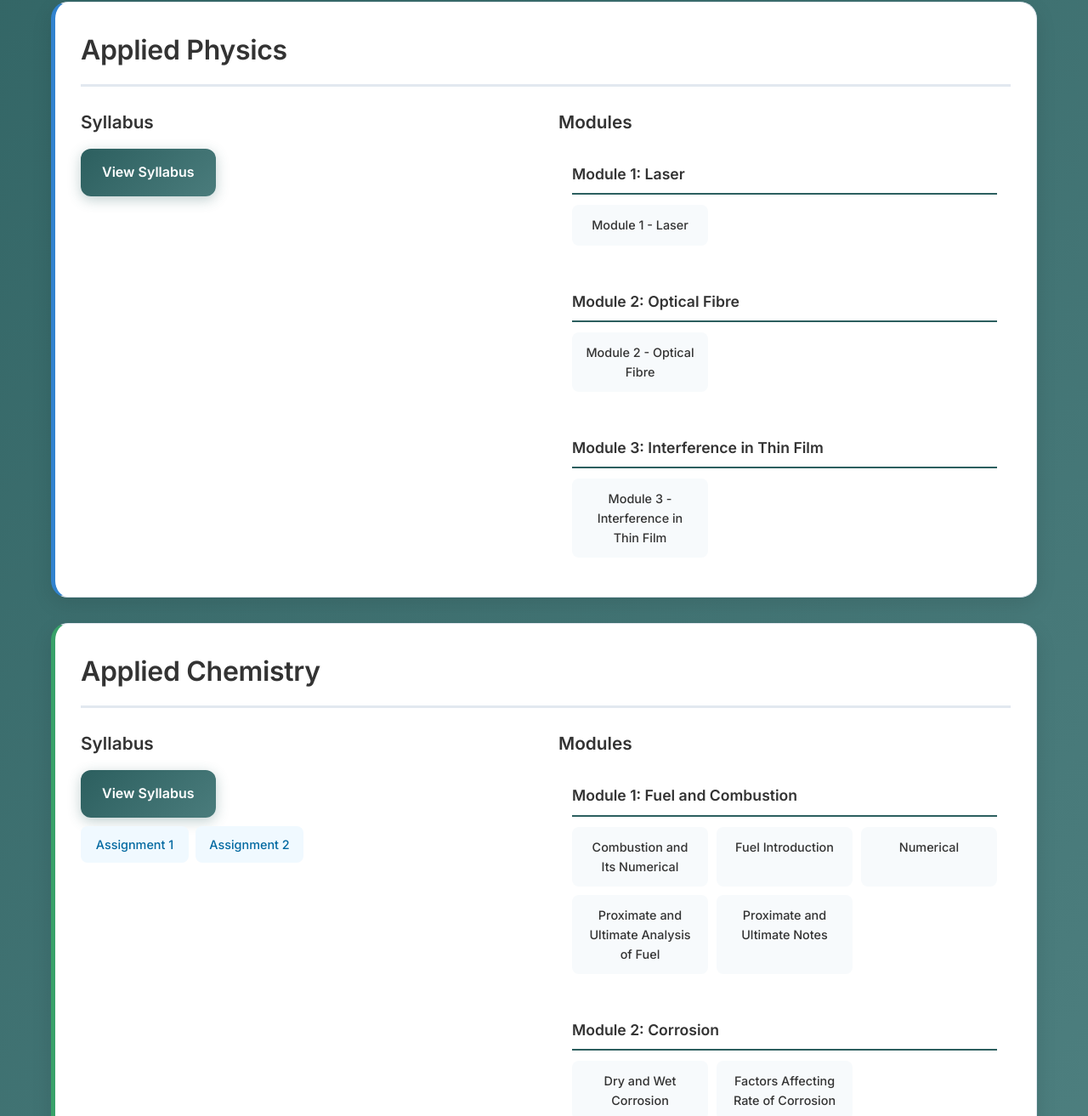
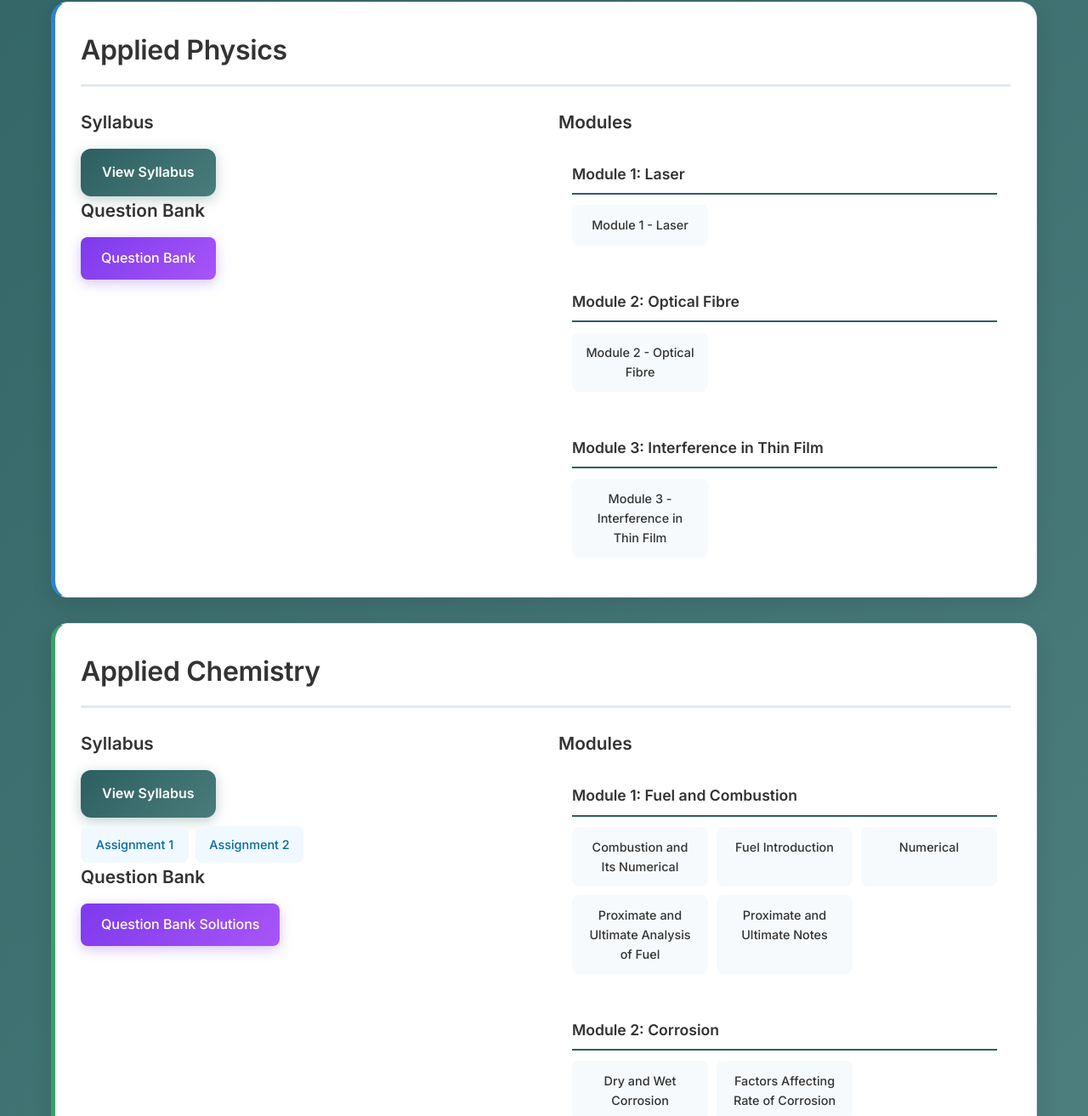
Before and after one commit to Panther1507/Apsit-website, a plain HTML site: page index.html in a window 1280 px wide. Shown: the part 840-2153 px from the top of the page at 85% size. Drawn offline with Linux system fonts and the light colour scheme.

Commit message:
Update index.html

```diff
--- a/index.html
+++ b/index.html
@@ -76,6 +76,10 @@
                     <div class="syllabus-section">
                         <h3 class="section-title">Syllabus</h3>
                         <a href="#" class="syllabus-link">View Syllabus</a>
+                                                <h3 class="section-title">Question Bank</h3>
+                        <div class="question-bank-container">
+                            <a href="https://drive.google.com/file/d/1L7sL8gPtwhUAuI58OLcuIo_8Sx2tkZle/preview" class="question-bank-link">Question Bank</a>
+                        </div>
                     </div>
                     <div class="notes-section">
                         <h3 class="section-title">Modules</h3>
@@ -115,6 +119,10 @@
                         <div class="assignments-grid">
                             <a href="https://drive.google.com/file/d/1SZw_fZRa8MpEUxucKeZP7wvGU-4REG5t/preview" class="assignment-link">Assignment 1</a>
                             <a href="https://drive.google.com/file/d/1ia9nwubPzHdNxsGkB0qLFPaS-Skhsi4b/preview" class="assignment-link">Assignment 2</a>
+                        </div>
+                        <h3 class="section-title">Question Bank</h3>
+                        <div class="question-bank-container">
+                            <a href="https://drive.google.com/file/d/1JyQo9Eo7LKQXczS0jVKicV_oY_xxyhq_/preview" class="question-bank-link">Question Bank Solutions</a>
                         </div>
                     </div>
                     <div class="notes-section">
```
